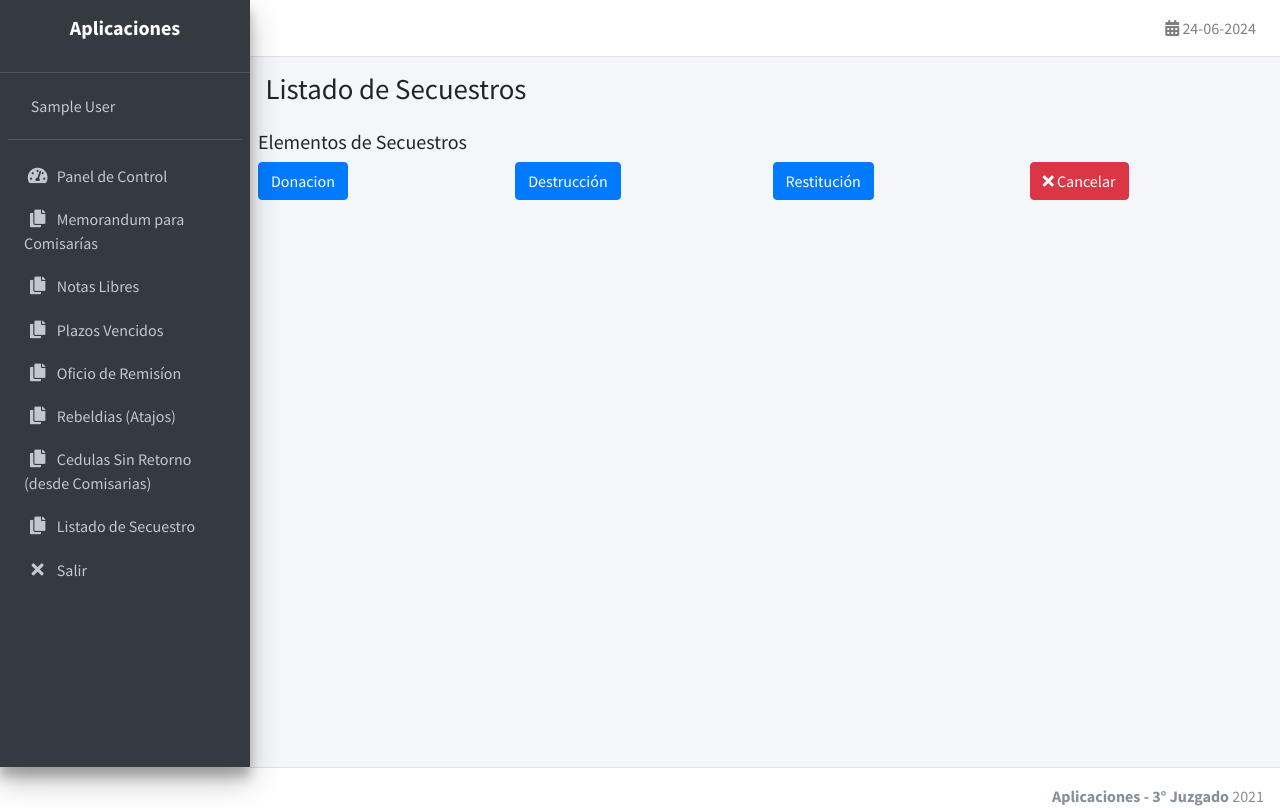
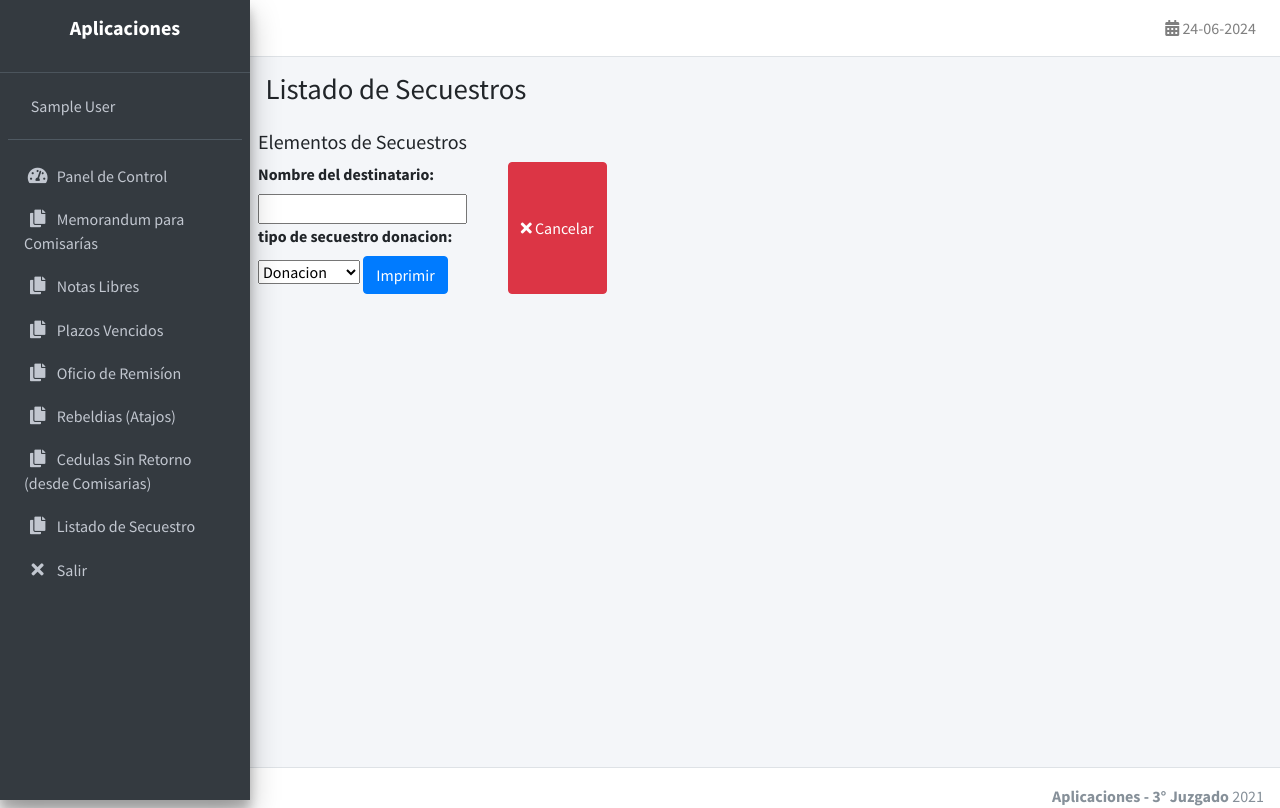
Before and after one commit to rmolina2014/listadoJuzgado3, a PHP site: page /listado_secuestros/agregar_secuestros.php in a window 1280 px wide. Run offline with PHP 8.4, Linux system fonts and the light colour scheme; the visitor is signed in with stand-in values (Sample User, id 1); data that the repository does not hold is empty; some libraries are stand-ins or nearby versions.

Commit message:
falta agregar los campos dinamicos destinatario y tipo

```diff
--- a/listado_secuestros/agregar_secuestros.php
+++ b/listado_secuestros/agregar_secuestros.php
@@ -31,36 +31,32 @@ $listado_elementos = $_POST['caja_valor'];
         <div class="row">
             <div class="col-md-3">
                 <form action="imprimir_donacion.php" method="POST" target="_blank">
+
+                    <label for="nombre">Nombre del destinatario:</label>
+                    <input type="text" id="nombre" name="nombre" required>
+                    <label for="apellido">tipo de secuestro donacion:</label>
+                    <select name="tipo_donacion" id="">
+                        <option value="Donacion">Donacion</option>
+                        <option value="Destrucción">Destrucción</option>
+                        <option value="Restitución">Restitución</option>
+                    </select>
+
                     <input type="hidden" name="donacion" id="donacion">
-                    <input type="submit" class="btn btn-primary pull-right" value="Donacion">
+                    <input type="submit" class="btn btn-primary pull-right" value="Imprimir">
                 </form>
 
             </div>
 
-            <div class="col-md-3">
-                <form action="imprimir_donacion.php" method="POST" target="_blank">
-                    <input type="hidden" name="donacion" id="donacion">
-                    <input type="submit" class="btn btn-primary pull-right" value="Destrucción">
-                </form>
-            </div>
 
-            <div class="col-md-3">
-                <form action="imprimir_donacion.php" method="POST" target="_blank">
-                    <input type="hidden" name="donacion" id="donacion">
-                    <input type="submit" class="btn btn-primary pull-right" value="Restitución">
-                </form>
-            </div>
-
-            <div class="col-md-3 d-flex ">
-                <button type="button" class="btn btn-danger align-items-center" data-dismiss="modal" onclick="location.href='index.php';"><i class="fa fa-times"></i> Cancelar</button>
+            <button type="button" class="btn btn-danger align-items-center" data-dismiss="modal" onclick="location.href='index.php';"><i class="fa fa-times"></i> Cancelar</button>
 
                 <!--button type="button" onclick="imprimirpdf();" class="btn btn-primary pull-right"><i class="fa fa-plus"></i> Guardar e Imprimir</button-->
 
             </div>
         </div>
-</div>
-</div>
-</div>
+
+
+</section>
 
 <script type="text/javascript">
     var listaNumeros = <?php echo $listado_elementos; ?>;
```
Also changed, not shown: listado_secuestros/imprimir_donacion.php (+4 -4 lines), listado_secuestros/index.php (+24 -1 lines), listado_secuestros/listado_secuestros.php (indentation only).
